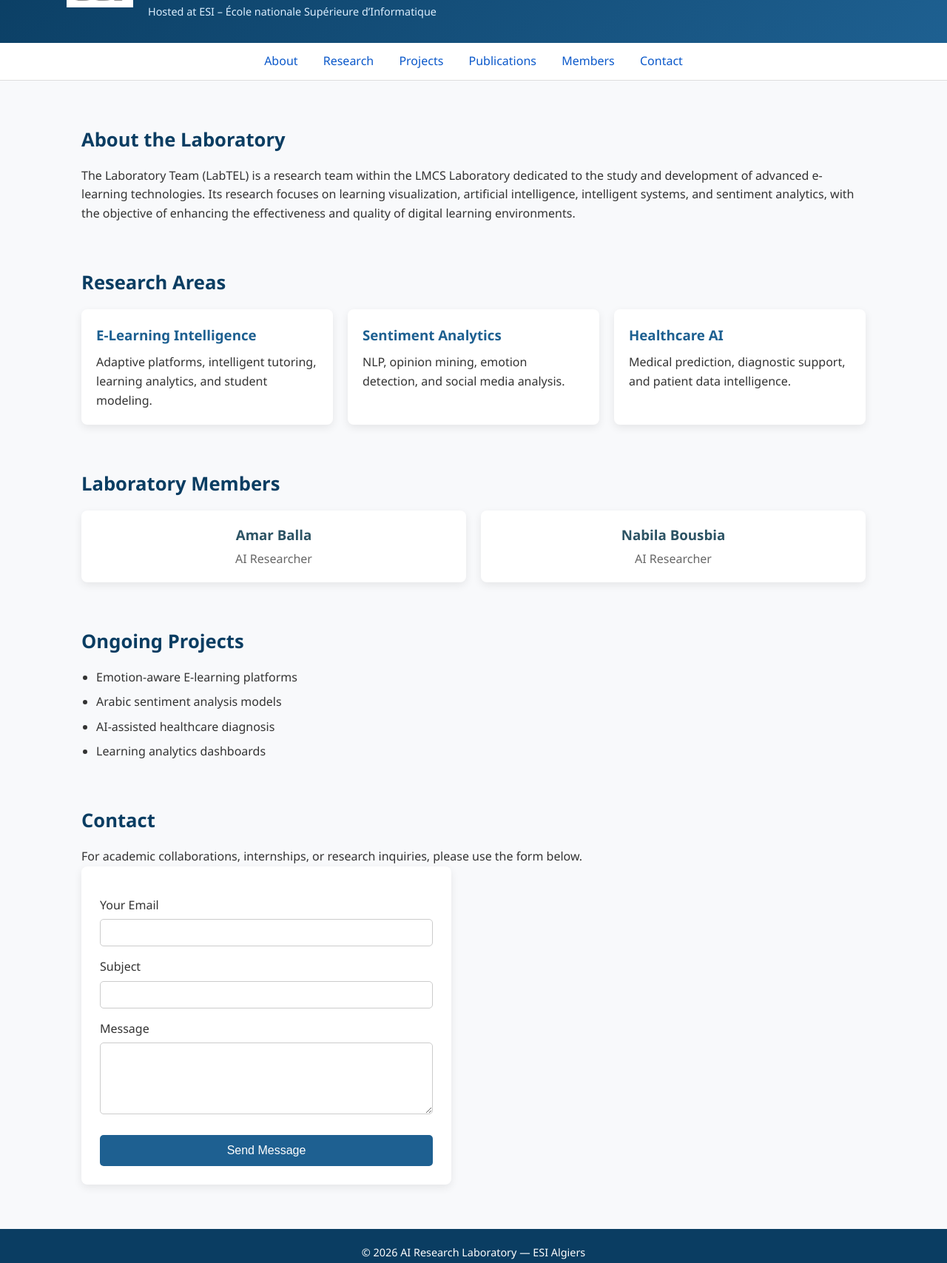
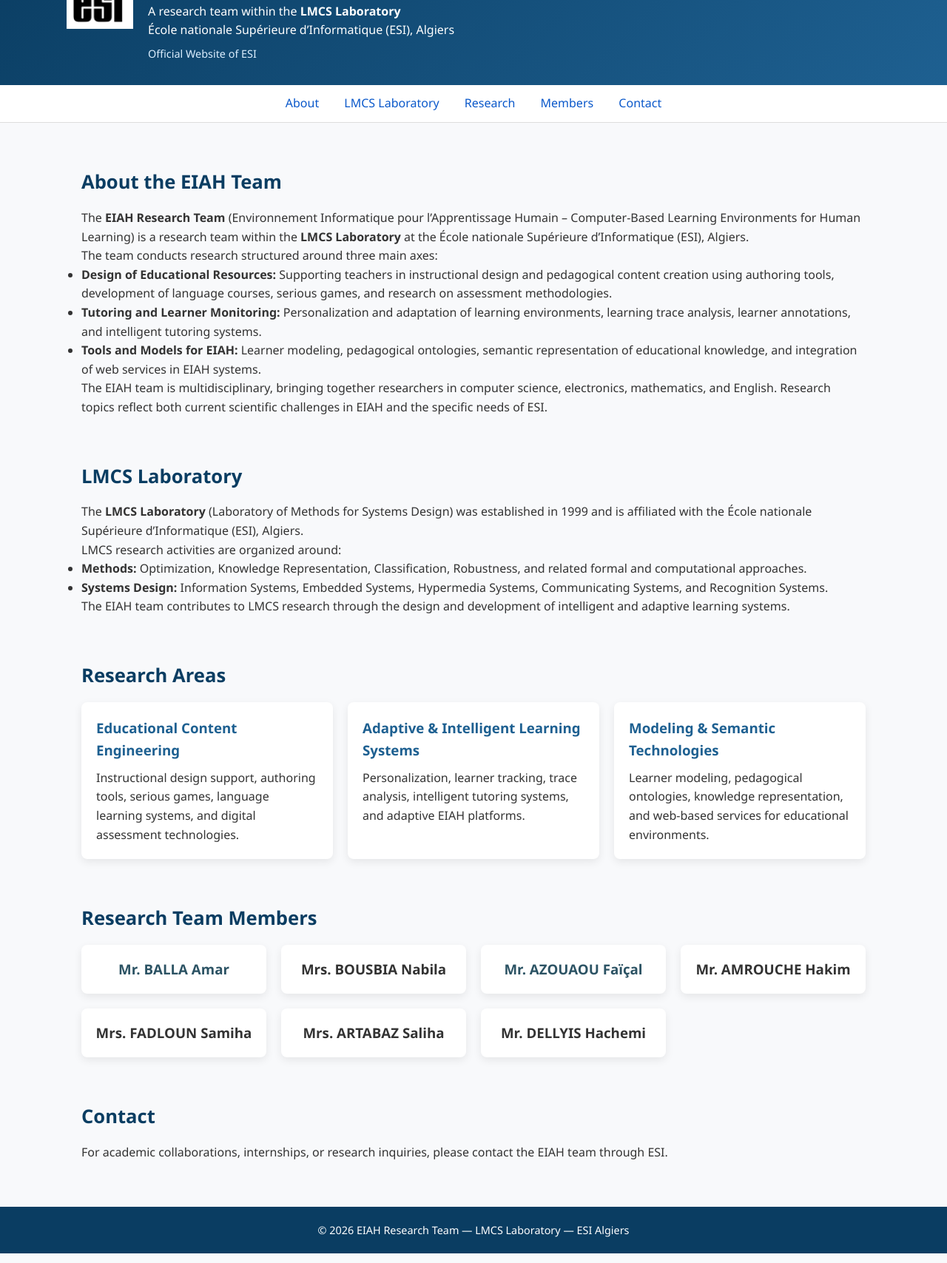
Before and after one commit to samfad91/TEL, a plain HTML site: page index.html in a window 1280 px wide. Shown: the part 111-1818 px from the top of the page at 74% size. Drawn offline with Linux system fonts and the light colour scheme.

Commit message:
change index
add members and lab and change the teem's name

```diff
--- a/index.html
+++ b/index.html
@@ -2,7 +2,7 @@
 <html lang="en">
 <head>
     <meta charset="UTF-8">
-    <title>AI Research Laboratory | E-Learning, Sentiment Analytics & Healthcare AI</title>
+    <title>EIAH Research Team | LMCS Laboratory – ESI Algiers</title>
     <meta name="viewport" content="width=device-width, initial-scale=1.0">
     <link rel="stylesheet" href="style.css">
 </head>
@@ -11,108 +11,187 @@
 
 <header>
     <div class="header-content">
-        <img src="logo.png" alt="Lab Logo" class="logo">
+        <img src="logo.png" alt="EIAH Logo" class="logo">
         <div>
-            <h1>Artificial Intelligence Research Laboratory</h1>
-            <p>E-Learning • Sentiment Analytics • Healthcare AI</p>
+            <h1>EIAH Research Team</h1>
+            <p>Environnement Informatique pour l’Apprentissage Humain</p>
+            <p>
+                A research team within the
+                <strong>LMCS Laboratory</strong><br>
+                École nationale Supérieure d’Informatique (ESI), Algiers
+            </p>
             <a href="http://esi.dz/" target="_blank" class="esi-link">
-                Hosted at ESI – École nationale Supérieure d’Informatique
+                Official Website of ESI
             </a>
         </div>
     </div>
 </header>
 
 <nav aria-label="Main navigation">
-    <a href="index.html#about">About</a>
-    <a href="index.html#research">Research</a>
-    <a href="projects.html">Projects</a>
-    <a href="publications.html">Publications</a>
-    <a href="index.html#members">Members</a>
-    <a href="index.html#contact">Contact</a>
+    <a href="#about">About</a>
+    <a href="#lmcs">LMCS Laboratory</a>
+    <a href="#research">Research</a>
+    <a href="#members">Members</a>
+    <a href="#contact">Contact</a>
 </nav>
 
+<!-- EIAH SECTION -->
+
 <section id="about" class="fade">
-    <h2>About the Laboratory</h2>
+    <h2>About the EIAH Team</h2>
     <p>
-        The Laboratory Team (LabTEL) is a research team within the LMCS Laboratory dedicated to the study and development
-        of advanced e-learning technologies. Its research focuses on learning visualization, artificial intelligence,
-         intelligent systems, and sentiment analytics,
-         with the objective of enhancing the effectiveness and quality of digital learning environments.
+        The <strong>EIAH Research Team</strong> (Environnement Informatique pour l’Apprentissage Humain –
+        Computer-Based Learning Environments for Human Learning) is a research team within the
+        <strong>LMCS Laboratory</strong> at the École nationale Supérieure d’Informatique (ESI), Algiers.
+    </p>
+
+    <p>
+        The team conducts research structured around three main axes:
+    </p>
+
+    <ul>
+        <li>
+            <strong>Design of Educational Resources:</strong> Supporting teachers in instructional design
+            and pedagogical content creation using authoring tools, development of language courses,
+            serious games, and research on assessment methodologies.
+        </li>
+        <li>
+            <strong>Tutoring and Learner Monitoring:</strong> Personalization and adaptation of learning
+            environments, learning trace analysis, learner annotations, and intelligent tutoring systems.
+        </li>
+        <li>
+            <strong>Tools and Models for EIAH:</strong> Learner modeling, pedagogical ontologies, semantic
+            representation of educational knowledge, and integration of web services in EIAH systems.
+        </li>
+    </ul>
+
+    <p>
+        The EIAH team is multidisciplinary, bringing together researchers in computer science,
+        electronics, mathematics, and English. Research topics reflect both current scientific
+        challenges in EIAH and the specific needs of ESI.
     </p>
 </section>
 
+<!-- LMCS SECTION -->
+
+<section id="lmcs" class="fade">
+    <h2>LMCS Laboratory</h2>
+    <p>
+        The <strong>LMCS Laboratory</strong> (Laboratory of Methods for Systems Design) was established
+        in 1999 and is affiliated with the École nationale Supérieure d’Informatique (ESI), Algiers.
+    </p>
+
+    <p>
+        LMCS research activities are organized around:
+    </p>
+
+    <ul>
+        <li>
+            <strong>Methods:</strong> Optimization, Knowledge Representation, Classification, Robustness,
+            and related formal and computational approaches.
+        </li>
+        <li>
+            <strong>Systems Design:</strong> Information Systems, Embedded Systems, Hypermedia Systems,
+            Communicating Systems, and Recognition Systems.
+        </li>
+    </ul>
+
+    <p>
+        The EIAH team contributes to LMCS research through the design and development
+        of intelligent and adaptive learning systems.
+    </p>
+</section>
+
+<!-- RESEARCH -->
+
 <section id="research" class="fade">
     <h2>Research Areas</h2>
+
     <div class="cards">
+
         <div class="card">
-            <h3>E-Learning Intelligence</h3>
-            <p>Adaptive platforms, intelligent tutoring, learning analytics, and student modeling.</p>
+            <h3>Educational Content Engineering</h3>
+            <p>
+                Instructional design support, authoring tools, serious games,
+                language learning systems, and digital assessment technologies.
+            </p>
         </div>
 
         <div class="card">
-            <h3>Sentiment Analytics</h3>
-            <p>NLP, opinion mining, emotion detection, and social media analysis.</p>
+            <h3>Adaptive & Intelligent Learning Systems</h3>
+            <p>
+                Personalization, learner tracking, trace analysis,
+                intelligent tutoring systems, and adaptive EIAH platforms.
+            </p>
         </div>
 
         <div class="card">
-            <h3>Healthcare AI</h3>
-            <p>Medical prediction, diagnostic support, and patient data intelligence.</p>
+            <h3>Modeling & Semantic Technologies</h3>
+            <p>
+                Learner modeling, pedagogical ontologies, knowledge representation,
+                and web-based services for educational environments.
+            </p>
         </div>
-    </div>
-</section>
-
-<section id="members" class="fade">
-    <h2>Laboratory Members</h2>
-    <div class="members">
-
-        <div class="member">
-            <h3><a href="https://example.com/balla-mamar" target="_blank">Amar Balla</a></h3>
-            <p>AI Researcher</p>
-        </div>
-
-        <div class="member">
-            <h3><a href="https://example.com/anbila-bousbia" target="_blank">Nabila Bousbia</a></h3>
-            <p>AI Researcher</p>
-        </div>
-
-        <!-- Add more members here -->
 
     </div>
 </section>
 
-<section id="projects" class="fade">
-    <h2>Ongoing Projects</h2>
-    <ul>
-        <li>Emotion-aware E-learning platforms</li>
-        <li>Arabic sentiment analysis models</li>
-        <li>AI-assisted healthcare diagnosis</li>
-        <li>Learning analytics dashboards</li>
-    </ul>
+<!-- MEMBERS -->
+
+<section id="members" class="fade">
+    <h2>Research Team Members</h2>
+    <div class="members">
+
+        <div class="member">
+            <h3>
+                <a href="https://talents.esi.dz/scolar/enseignant_detail/21/" target="_blank">
+                    Mr. BALLA Amar
+                </a>
+            </h3>
+        </div>
+
+        <div class="member">
+            <h3>Mrs. BOUSBIA Nabila</h3>
+        </div>
+
+        <div class="member">
+            <h3>
+                <a href="https://talents.esi.dz/scolar/enseignant_detail/20/" target="_blank">
+                    Mr. AZOUAOU Faïçal
+                </a>
+            </h3>
+        </div>
+
+        <div class="member">
+            <h3>Mr. AMROUCHE Hakim</h3>
+        </div>
+
+        <div class="member">
+            <h3>Mrs. FADLOUN Samiha</h3>
+        </div>
+
+        <div class="member">
+            <h3>Mrs. ARTABAZ Saliha</h3>
+        </div>
+
+        <div class="member">
+            <h3>Mr. DELLYIS Hachemi</h3>
+        </div>
+
+    </div>
 </section>
+
+<!-- CONTACT -->
 
 <section id="contact" class="fade">
     <h2>Contact</h2>
     <p>
-        For academic collaborations, internships, or research inquiries, please use the form below.
+        For academic collaborations, internships, or research inquiries, please contact the EIAH team through ESI.
     </p>
-
-    <form action="https://formspree.io/f/xxxxx" method="POST">
-        <label for="email">Your Email</label>
-        <input type="email" id="email" name="email" required>
-
-        <label for="subject">Subject</label>
-        <input type="text" id="subject" name="subject" required>
-
-        <label for="message">Message</label>
-        <textarea id="message" name="message" rows="5" required></textarea>
-
-        <button type="submit">Send Message</button>
-    </form>
 </section>
 
-
 <footer>
-    <p>© 2026 AI Research Laboratory — ESI Algiers</p>
+    <p>© 2026 EIAH Research Team — LMCS Laboratory — ESI Algiers</p>
 </footer>
 
 <script src="script.js"></script>
```
